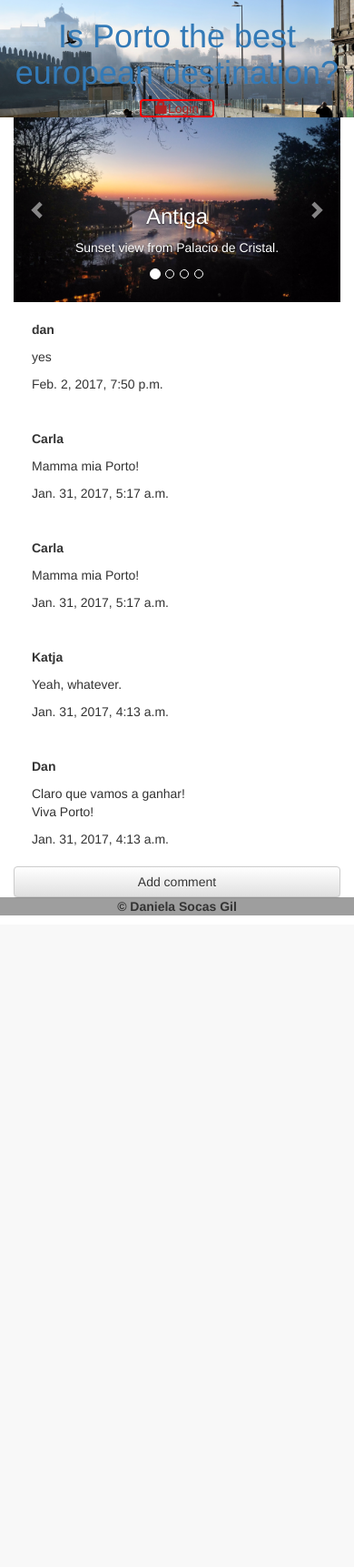
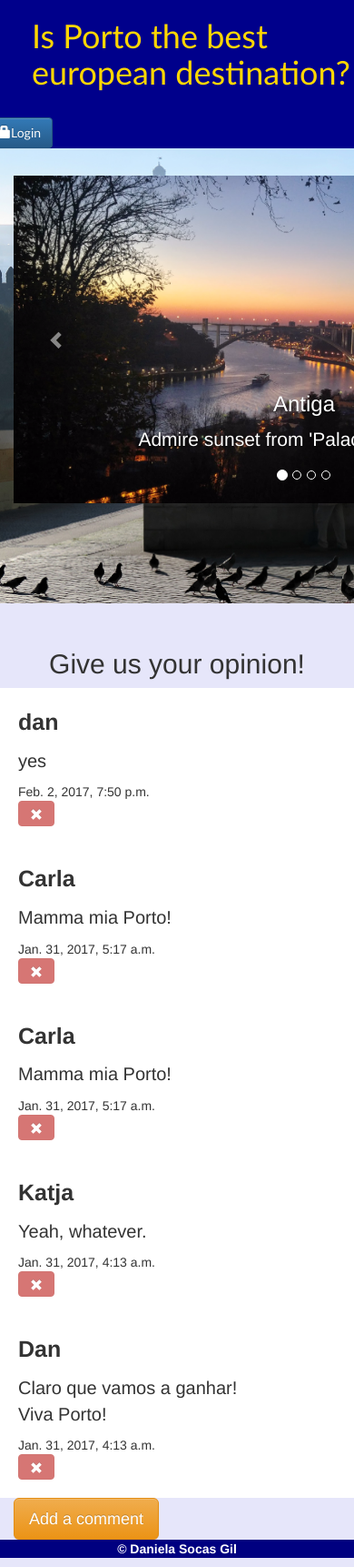
Before and after one commit to danielasocas/wm_porto, a Django app: page / in a window 390 px wide; the page is wider, and only the part inside the window is pictured. Shown: that part at 91% size. Before the commit the page ends 1006 px from the top of that part, so only its background shows below. Run offline with Django 3.2, Linux system fonts and the light colour scheme; data comes from the database, SQL or seed files in the repository; both versions use the stored data as it was before the commit; some libraries are stand-ins or nearby versions; grey boxes are pictures that could not be loaded.

Commit message:
Everything working v1.1

```diff
--- a/post/models.py
+++ b/post/models.py
@@ -11,9 +11,5 @@ class Comment(models.Model):
     text = models.TextField()
     created_date = models.DateTimeField(default=timezone.now)
 
-    def approve(self):
-        self.approved_comment = True
-        self.save()
-
     def __str__(self):
         return self.text
--- a/post/static/css/post.css
+++ b/post/static/css/post.css
@@ -1,28 +1,70 @@
+header {
+    background-color: #00008B;
+    font-family: "Trebuchet MS", Helvetica, sans-serif;
+}
+
+header .row h1 {
+    padding-left: 50px;
+    color: #FFFFFF;
+}
+
+#title {
+    color: gold;
+}
+
+#title:hover {
+  color: #ffffff;
+}
+
 .login {
-    color:#B22222;
-    margin-top: 25px;
-    border: 2px solid #FF0000;
-	border-radius: 4px;;
+    color: #FFFFFF;
+    margin-top: 20px;
+	text-align: center;
 }
 
 .comment {
-    padding:20px;
-    display: inline-block;
+    padding: 20px;
+    display: block;
+    background-color: white;
 }
 
-#add {
-    display:block;
+.comment p {
+    font-size: 20px;
 }
 
-header {
-    text-align:center;
-    background-image: url('./images/carousel/metro_ponte.png');
-    background-size: cover;
-
+#author {
+    font-size: 25px;
 }
 
 .page-footer {
-    background-image: url('https://i.ytimg.com/vi/WTLs99-yjeU/maxresdefault.jpg');
-    background-size: cover;
+    background-color: #000080;
+    color: #FFFFFF;
     text-align:center;
 }
+
+.jumbotron {
+  background-image: url(../images/carousel/metro_ponte.png);
+  background-size: cover;
+  height: 500px;
+  text-shadow: 0.25px 0.25px 0.25px #000000;
+}
+
+#myCarousel {
+    width:640px;
+    height:360px;
+    text-align:center;
+    margin: auto;
+}
+
+body{
+    background-color: #E6E6FA;
+    background-size: cover;
+}
+
+#empty {
+    font-size:25px;
+}
+
+.container h2 {
+    text-align:center;
+}
--- a/post/templates/post/add_comment_to_post.html
+++ b/post/templates/post/add_comment_to_post.html
@@ -4,6 +4,6 @@
     <h1>New comment</h1>
     <form method="POST" class="post-form">{% csrf_token %}
         {{ form.as_p }}
-        <button type="submit" class="save btn btn-default">Send</button>
+        <button type="submit" class="save btn btn-success">Send</button>
     </form>
 {% endblock %}
--- a/post/templates/post/base.html
+++ b/post/templates/post/base.html
@@ -6,32 +6,27 @@
         <!-- Latest compiled and minified CSS -->
         <link rel="stylesheet" href="//maxcdn.bootstrapcdn.com/bootstrap/3.3.2/css/bootstrap.min.css">
         <link rel="stylesheet" href="//maxcdn.bootstrapcdn.com/bootstrap/3.2.0/css/bootstrap-theme.min.css">
-
         <link rel="stylesheet" href="{% static 'css/post.css' %}">
         <!-- Latest compiled and minified JavaScript -->
         <script src="https://ajax.googleapis.com/ajax/libs/jquery/3.1.1/jquery.min.js"></script>
         <script src="https://maxcdn.bootstrapcdn.com/bootstrap/3.3.7/js/bootstrap.min.js"></script>
     </head>
     <body>
-        <header class="container">
+        <header>
   		    <div class=row>
-  		        <h1 class="col-sm-11 text-center"><a href="/">Is Porto the best european destination?</a></a></h1>
+  		        <h1 class="col-sm-10"><a id="title" href="/">Is Porto the best european destination?</a></a></h1>
                 {% if user.is_authenticated %}
-                    <p class="login col-sm-1 text-center">{{ user.username }}! <small>(<a href="{% url 'logout' %}">Log out</a>)</small></p>
+                    <p class="login col-sm-2 "> Hello {{ user.username }}! <small><a class="btn btn-primary" href="{% url 'logout' %}">Logout</a></small></p>
                 {% else %}
-                    <a class="login col-sm-1 text-center" href="{% url 'login' %}" class="top-menu"><span class="glyphicon glyphicon-lock"></span>Login</a>
+                    <a class="login col-sm-2 btn btn-primary" href="{% url 'login' %}" class="top-menu"><span class="glyphicon glyphicon-lock"></span>Login</a>
                 {% endif %}
 
             </div>
         </header>
 
-        <div class="content container">
-            <div class="row">
-                <div class="col-md-10">
-                    {% block content %}
-                    {% endblock %}
-                </div>
-            </div>
+        <div class="content">
+            {% block content %}
+            {% endblock %}
         </div>
         <div class="page-footer">
             <p><strong>&copy; Daniela Socas Gil</strong></p>
--- a/post/templates/post/index.html
+++ b/post/templates/post/index.html
@@ -1,6 +1,8 @@
 {% extends 'post/base.html' %}
 
     {% block content %}
+        <section class="jumbotron">
+		    <div class="container">
                 <div id="myCarousel" class="carousel slide" data-ride="carousel">
                   <!-- Indicators -->
                   <ol class="carousel-indicators">
@@ -16,7 +18,7 @@
                       <img src="static/images/carousel/porto.jpg" alt="Porto">
                       <div class="carousel-caption">
                         <h3>Antiga</h3>
-                <p>Sunset view from Palacio de Cristal.</p>
+                        <p>Admire sunset from 'Palacio de Cristal'.</p>
                       </div>
                     </div>
 
@@ -24,7 +26,7 @@
                       <img src="static/images/carousel/serra_do_pilar.jpg" alt="Porto">
                       <div class="carousel-caption">
                         <h3>Muy nobre</h3>
-                <p>Night view from Serra do Pilar viewpoint.</p>
+                        <p>Drink wine at Serra do Pilar viewpoint.</p>
                       </div>
                     </div>
 
@@ -32,7 +34,7 @@
                       <img src="static/images/carousel/gaia.jpg" alt="Porto">
                       <div class="carousel-caption">
                         <h3>Sempre leal</h3>
-                <p>Metro over the bridge Ponte Luis I.</p>
+                        <p>Enjoy the sun at the beach.</p>
                       </div>
                     </div>
 
@@ -40,7 +42,7 @@
                       <img src="static/images/carousel/ribeira.jpg" alt="Porto">
                       <div class="carousel-caption">
                         <h3>Invicta</h3>
-                <p>Night at the Ribeira.</p>
+                        <p>Have fun at the Ribeira.</p>
                       </div>
                     </div>
                   </div>
@@ -55,18 +57,26 @@
                     <span class="sr-only">Next</span>
                   </a>
                 </div>
-
+            </div>
+        </section>
+        <section class="container">
+            <h2>Give us your opinion!</h2>
                 {% for comment in lasts_comment_list %}
-            <div class="comment">
-                <strong>{{ comment.author }}</strong>
+                    <div class="row comment">
+                        <strong id="author">{{ comment.author }}</strong>
                         <p>{{ comment.text|linebreaks }}</p>
                         <div class="date">{{ comment.created_date }}</div>
                         {% if user.is_authenticated %}
-                    <a class="btn btn-default" href="{% url 'comment_remove' pk=comment.pk %}"><span class="glyphicon glyphicon-remove"></span></a>
+                            <a class="btn btn-danger text-right" href="{% url 'comment_remove' pk=comment.pk %}"><span class="glyphicon glyphicon-remove"></span></a>
+                        {% else %}
+                            <a class="btn btn-danger disabled" href=""><span class="glyphicon glyphicon-remove"></span></a>
                         {% endif %}
                     </div>
                 {% empty %}
-            <p>No comments here yet :(</p>
+                    <p id="empty">&#x261F; Be our first comment! </p>
                 {% endfor %}
-        <a id="add" class="btn btn-default" href="{% url 'add_comment_to_post' %}">Add comment</a>
+
+            <a id="add" class="btn btn-warning btn-lg" href="{% url 'add_comment_to_post' %}">Add a comment</a>
+        </section>
+
     {% endblock %}
```
Also changed, not shown: db.sqlite3, post/migrations/0002_remove_comment_approved_comment.py (added), post/static/images/background_porto.jpg (added), post/templates/post/comment_remove.html (deleted). Lines whose indentation alone changed are shown as unchanged.
